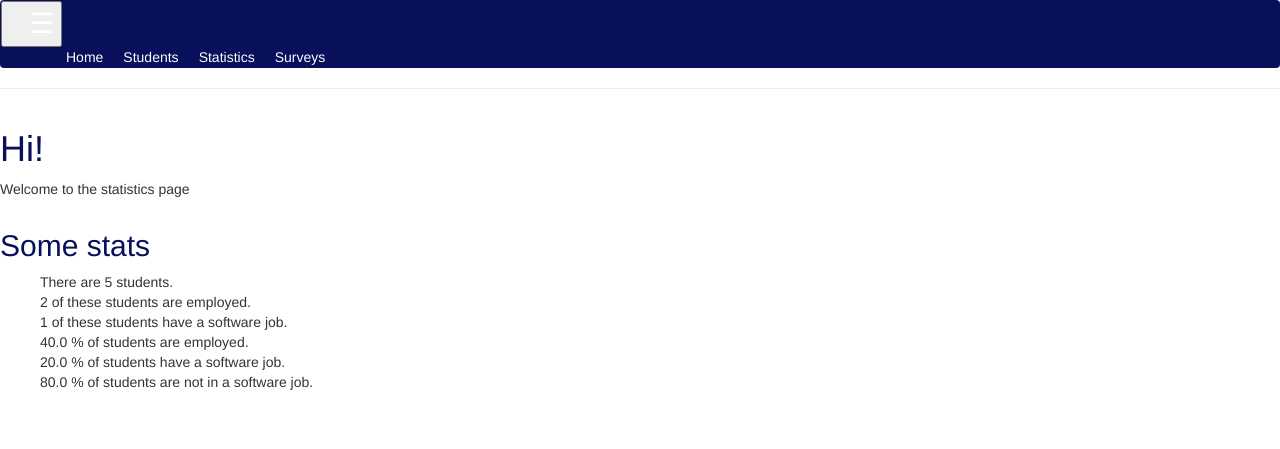
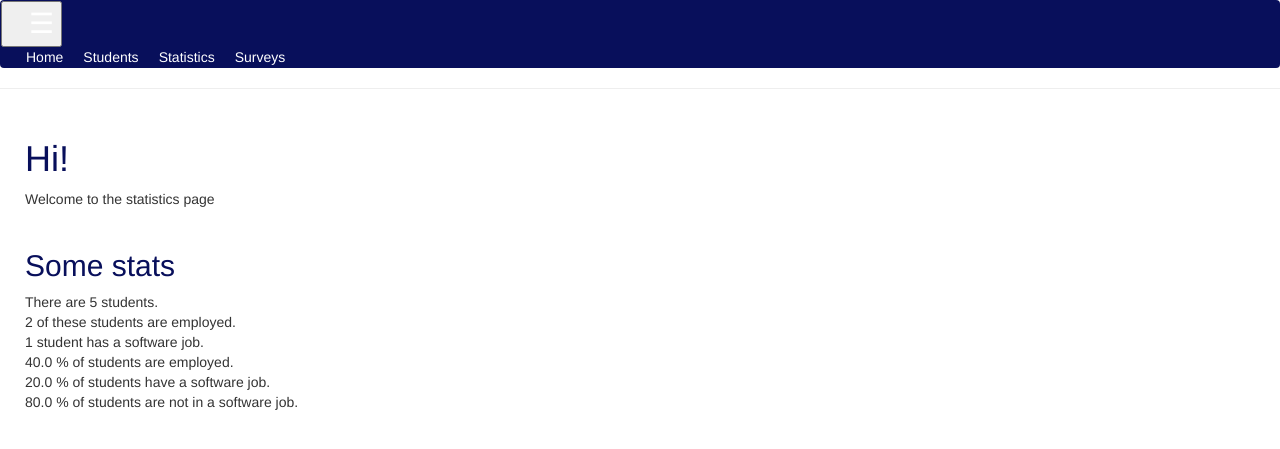
Before and after one commit to chrishaining/Python-Decision-Making-Tools, a Flask app: page /statistics in a window 1280 px wide. Shown: the top 449 px of the page. Run offline with Flask 2, Linux system fonts and the light colour scheme; data comes from the database, SQL or seed files in the repository; some libraries are stand-ins or nearby versions.

Commit message:
adds if else conditions to statistics so that if there is one student the sentences say 'is'

```diff
--- a/employment_success_web_app/app/static/css/styles.css
+++ b/employment_success_web_app/app/static/css/styles.css
@@ -39,6 +39,10 @@ nav {
 
 
 /* rows and columns */
+
+.row {
+    margin: 10px;
+}
 
 
 /* form */
@@ -97,6 +101,11 @@ button.save.btn.btn-default:hover {
 
 /* lists */
 
+ul {
+    margin: 0;
+    padding: 0
+}
+
 li {
     list-style-type: none;
 }
--- a/employment_success_web_app/app/templates/statistics.html
+++ b/employment_success_web_app/app/templates/statistics.html
@@ -8,9 +8,20 @@
     <div class="row">
         <h2>Some stats</h2>
         <ul>
+            {% if number_of_students == 1 %}
+            <li>There is {{number_of_students}} student.</li>
+            {% else %}
             <li>There are {{number_of_students}} students.</li>
+            {% endif %} {% if employed_students == 1 %}
+            <li>{{employed_students}} student is employed.</li>
+            {% else %}
             <li>{{employed_students}} of these students are employed.</li>
+            {% endif %} {% if students_in_software_jobs == 1 %}
+            <li>{{students_in_software_jobs}} student has a software job.</li>
+            {% else %}
             <li>{{students_in_software_jobs}} of these students have a software job.</li>
+            {% endif %}
+
             <li>{{percentage_of_employed_students}} % of students are employed.</li>
             <li>{{percentage_in_software_jobs}} % of students have a software job.</li>
             <li>{{non_software}} % of students are not in a software job.</li>
```
Also changed, not shown: employment_success_web_app/app/templates/index.html (+5 -3 lines).
